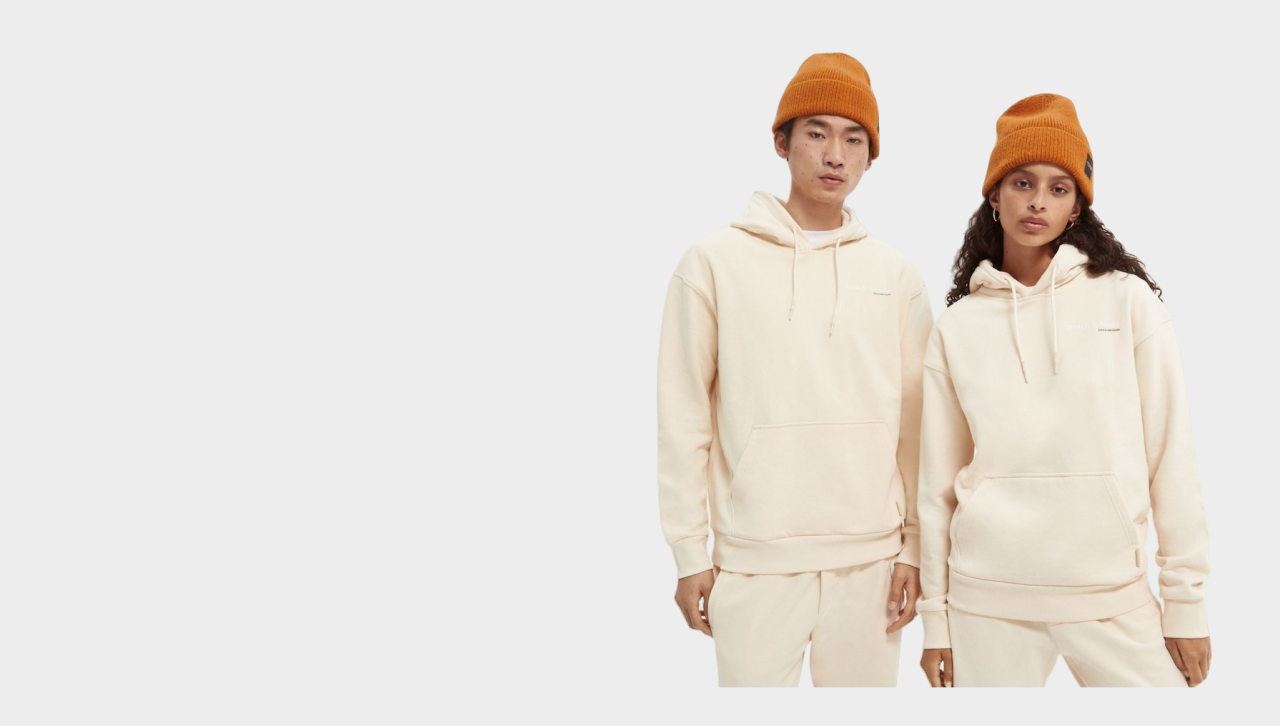
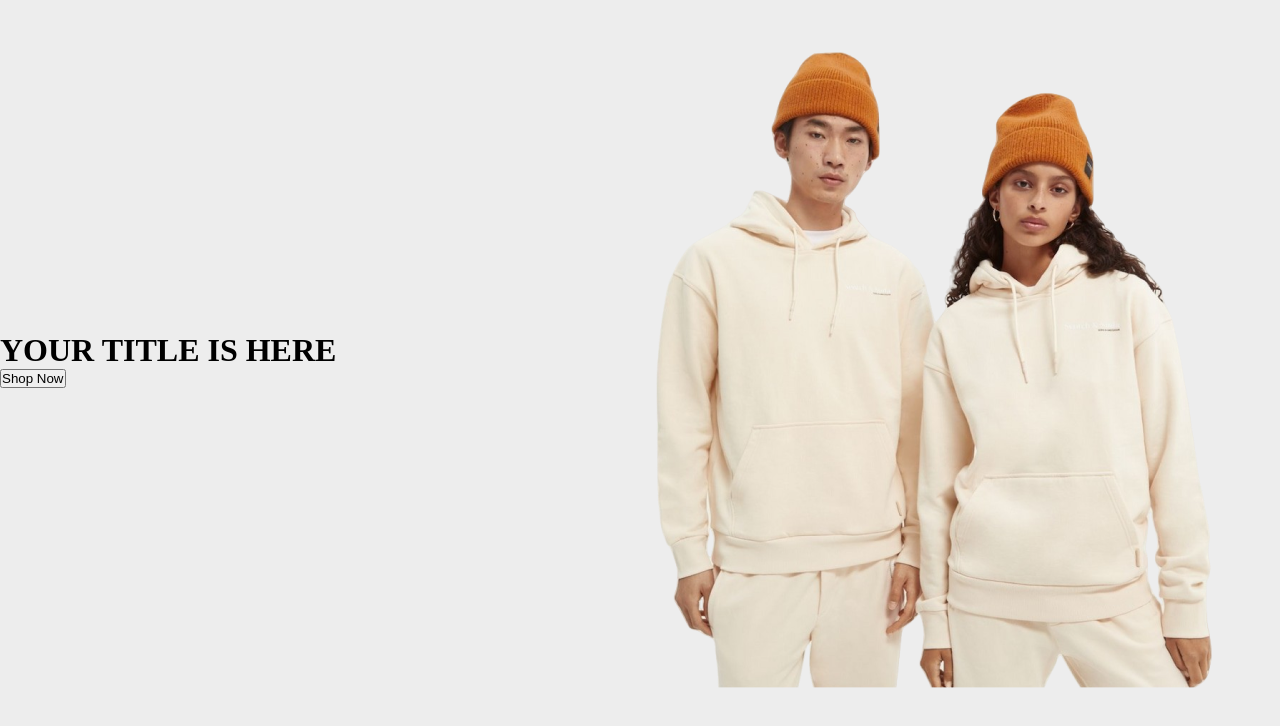
Before and after one commit to BCAiii-nast/webtech, a plain HTML site: page index.html in a window 1280 px wide. Shown: the part 80-806 px from the top of the page. Drawn offline with Linux system fonts and the light colour scheme.

Commit message:
testing branch

```diff
--- a/css/style.css
+++ b/css/style.css
@@ -22,8 +22,11 @@ nav ul{
 }
 .banner{
     background-image: url('../images/banner.png');
+    display: flex;
+    align-items: center;
     height: 100vh;
     background-repeat: no-repeat;
     background-position: right;
     background-color: #EDEDED;
+
 }
--- a/index.html
+++ b/index.html
@@ -35,7 +35,10 @@
     </header>
     <main>
         <div class="banner">
-            <h1>YOUR TITLE IS HERE</h1>
+            <div class="banner-container">
+                <h1>YOUR TITLE IS HERE</h1>
+                <button>Shop Now</button>
+            </div>
         </div>
     </main>
 </body>
```
